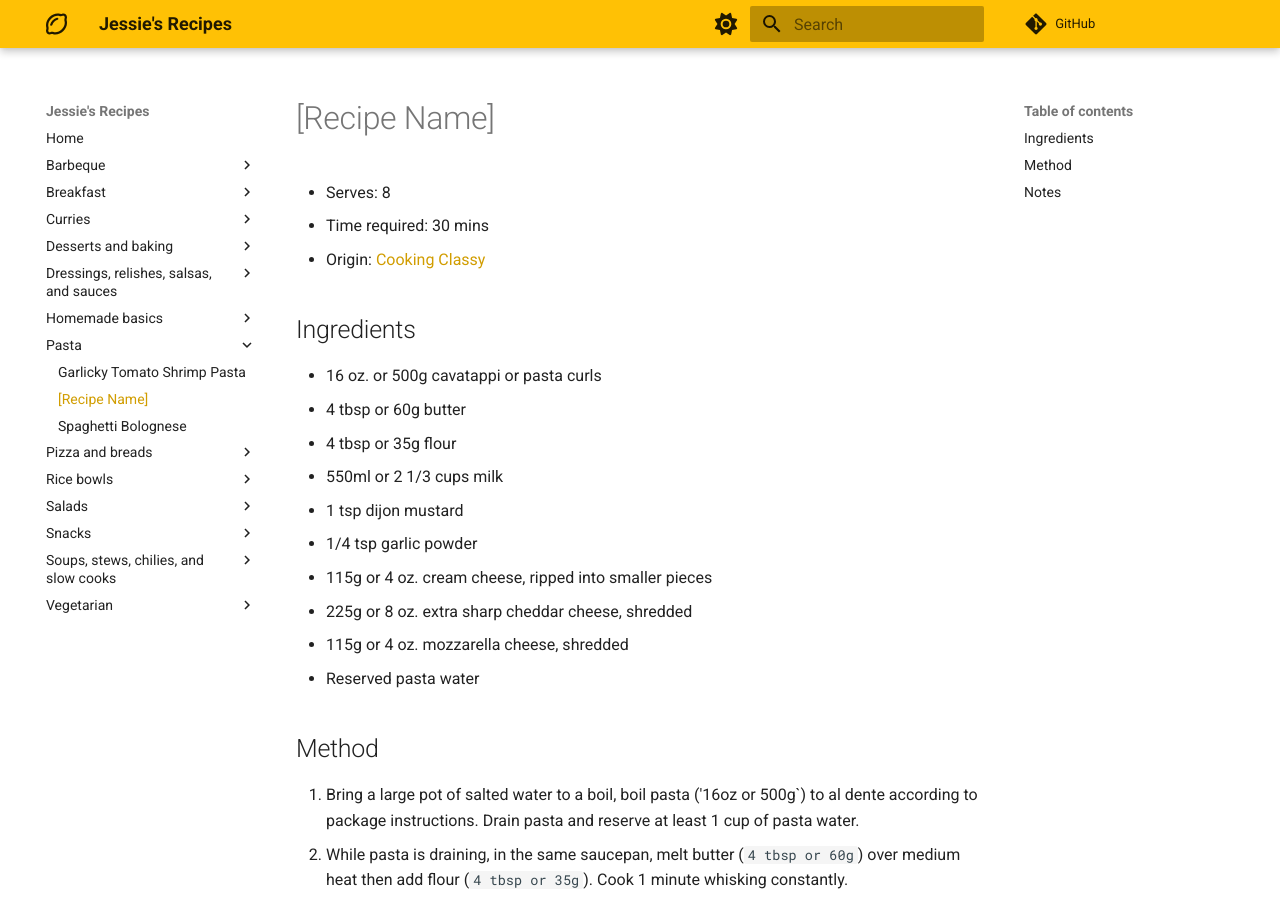
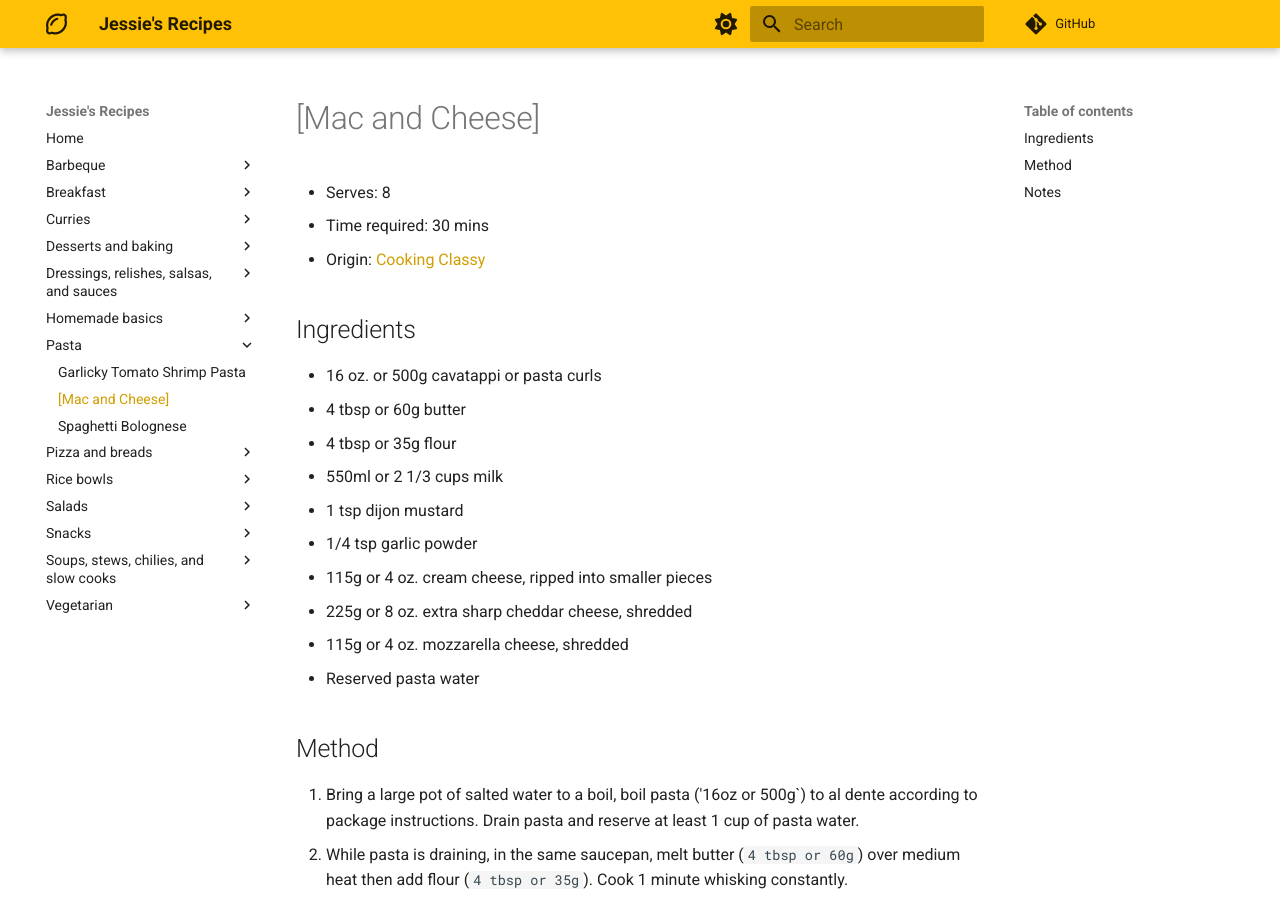
Before and after one commit to Adroz/recipe-database, an MkDocs documentation site: the page built from docs/pasta/mac-and-cheese.md, in a window 1280 px wide and 900 px high. Built offline with MkDocs 1.6.1 and Material for MkDocs 9.7.7, drawn with Linux system fonts in a browser that asks for light colours; comment, search, counter and statistics services are not loaded.

Commit message:
Update mac-and-cheese.md

```diff
--- a/docs/pasta/mac-and-cheese.md
+++ b/docs/pasta/mac-and-cheese.md
@@ -1,4 +1,4 @@
-# [Recipe Name]
+# [Mac and Cheese]
 * Serves: 8
 * Time required: 30 mins
 * Origin: [Cooking Classy](https://www.cookingclassy.com/mac-and-cheese/)
```
